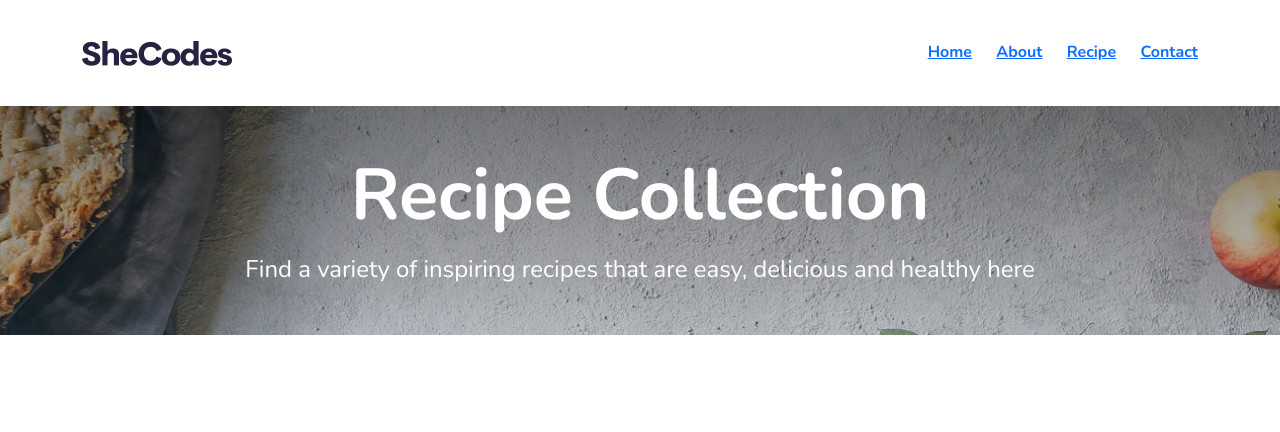
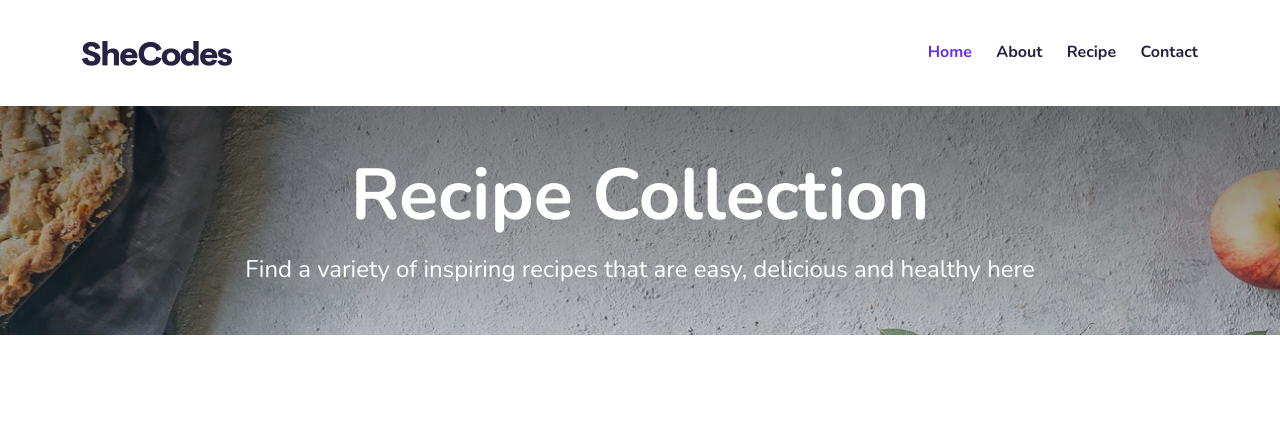
Before and after one commit to soledelgadillo/recipe-collection-project, a plain HTML site: page index.html in a window 1280 px wide. Shown: the top 432 px of the page. Drawn offline with nearby package versions, Linux system fonts and the light colour scheme.

Commit message:
Styled navigation bar

```diff
--- a/src/style.css
+++ b/src/style.css
@@ -18,6 +18,9 @@ h4 {
 
 nav {
   padding: 40px 0;
+}
+nav a {
+  text-decoration: none;
 }
 
 nav ul {
@@ -43,7 +46,12 @@ footer a {
   color: var(--accent-color);
 }
 
-.active {
+nav li a {
+  color: var(--accent-color);
+}
+
+nav a:hover,
+nav li.active a {
   color: var(--primary-color);
 }
 
```
